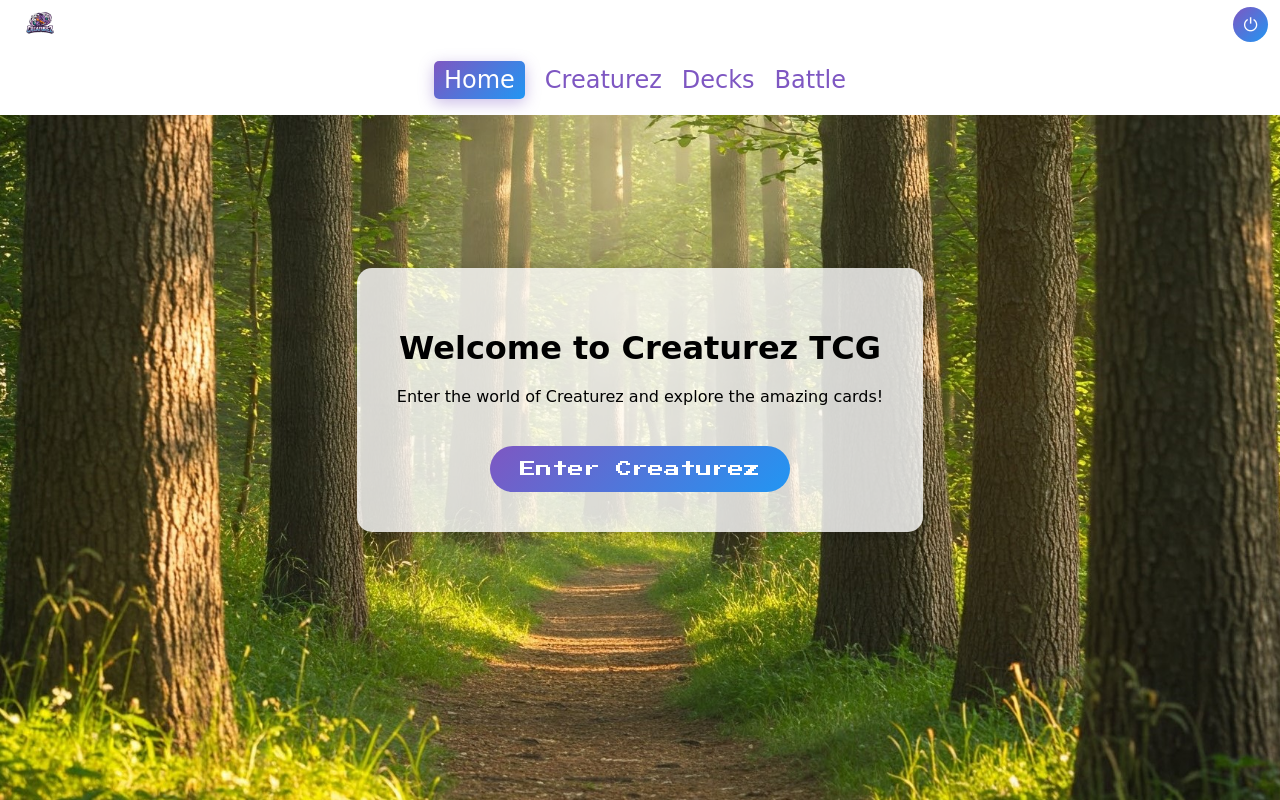
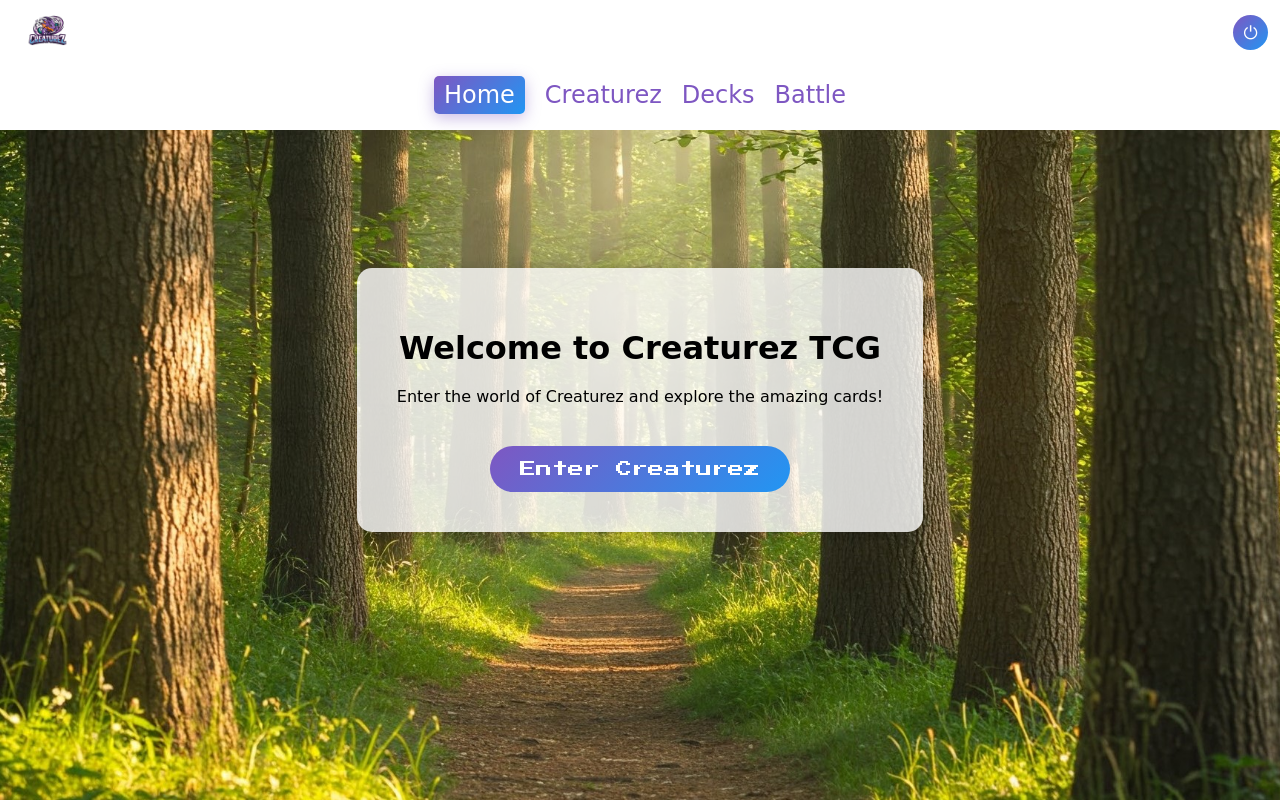
Before and after one commit to BenApisa/Creaturez, a website: page public/pages/index.html in a window 1280 px wide. Drawn offline with Linux system fonts and the light colour scheme.

Commit message:
Fix logo size

```diff
--- a/public/css/styles.css
+++ b/public/css/styles.css
@@ -57,14 +57,14 @@ body.dark-mode {
 header {
     background: var(--header-background);
     color: var(--header-text-color);
-    padding: 2px 20px;  /* Reduced padding */
+    padding: 2px 20px;
     width: 100%;
     display: flex;
     justify-content: space-between;
     align-items: center;
     position: fixed;
     top: 0;
-    height: 45px;  /* Reduced height */
+    height: 60px;  /* Slightly increased for larger logo */
     box-sizing: border-box;
     z-index: 1000;
 }
@@ -73,10 +73,11 @@ header .logo-container {
     height: 100%;
     display: flex;
     align-items: center;
+    padding: 5px 0;
 }
 
 header .logo {
-    height: 40px;  /* Reduced logo size */
+    height: 55px;  /* Increased logo size */
     width: auto;
     object-fit: contain;
 }
@@ -90,7 +91,7 @@ button.mode-toggle {
     width: 35px;
     height: 35px;
     position: fixed;
-    top: 7px;  /* Adjusted position to align with smaller header */
+    top: 15px;  /* Adjusted to vertically center in new header height */
     right: 12px;
     display: flex;
     justify-content: center;
@@ -115,8 +116,8 @@ nav {
     display: flex;
     justify-content: center;
     position: fixed;
-    top: 45px;  /* Adjusted to match new header height */
-    padding: 5px 0;  /* Reduced padding */
+    top: 60px;  /* Adjusted to match new header height */
+    padding: 5px 0;
     z-index: 999;
 }
 
```
